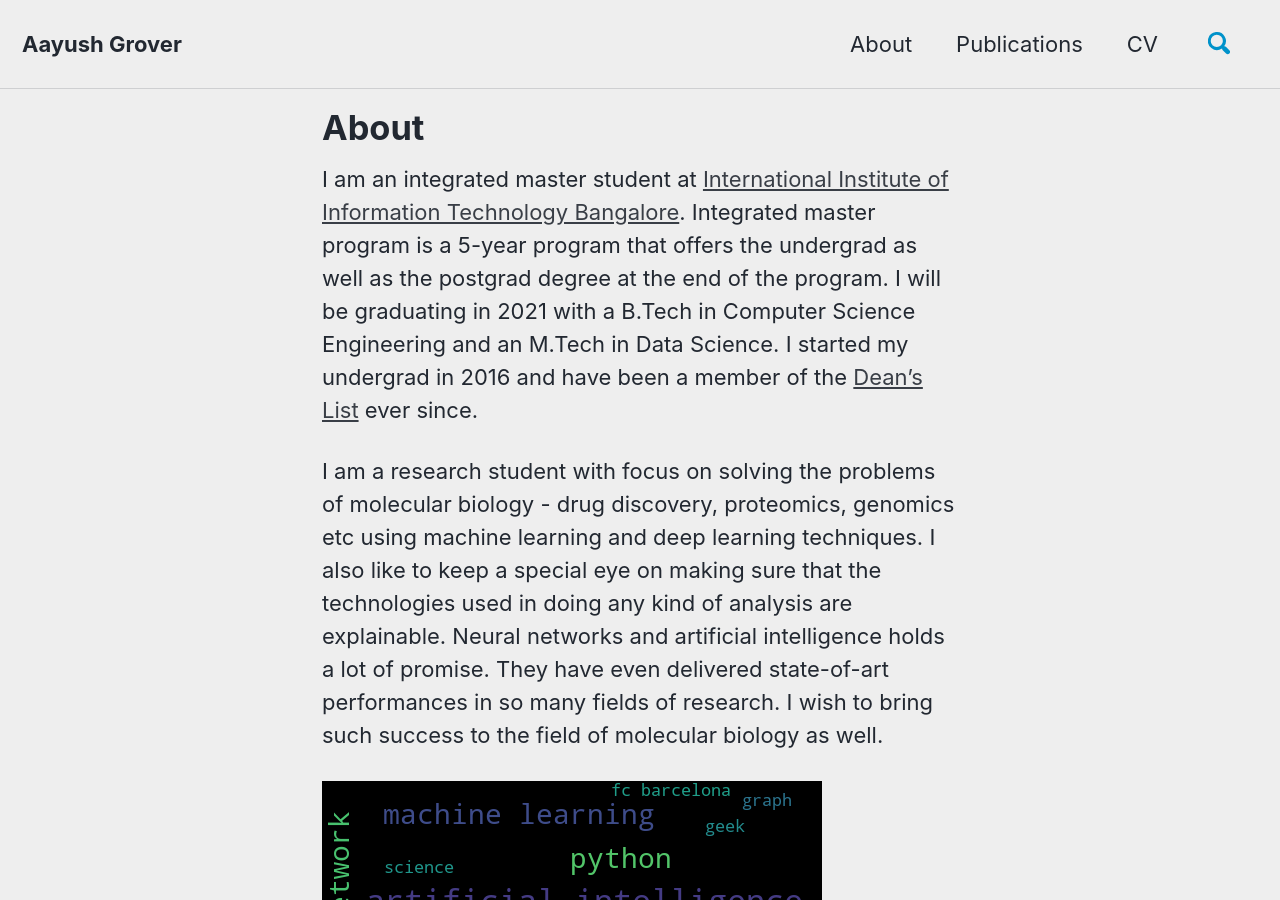
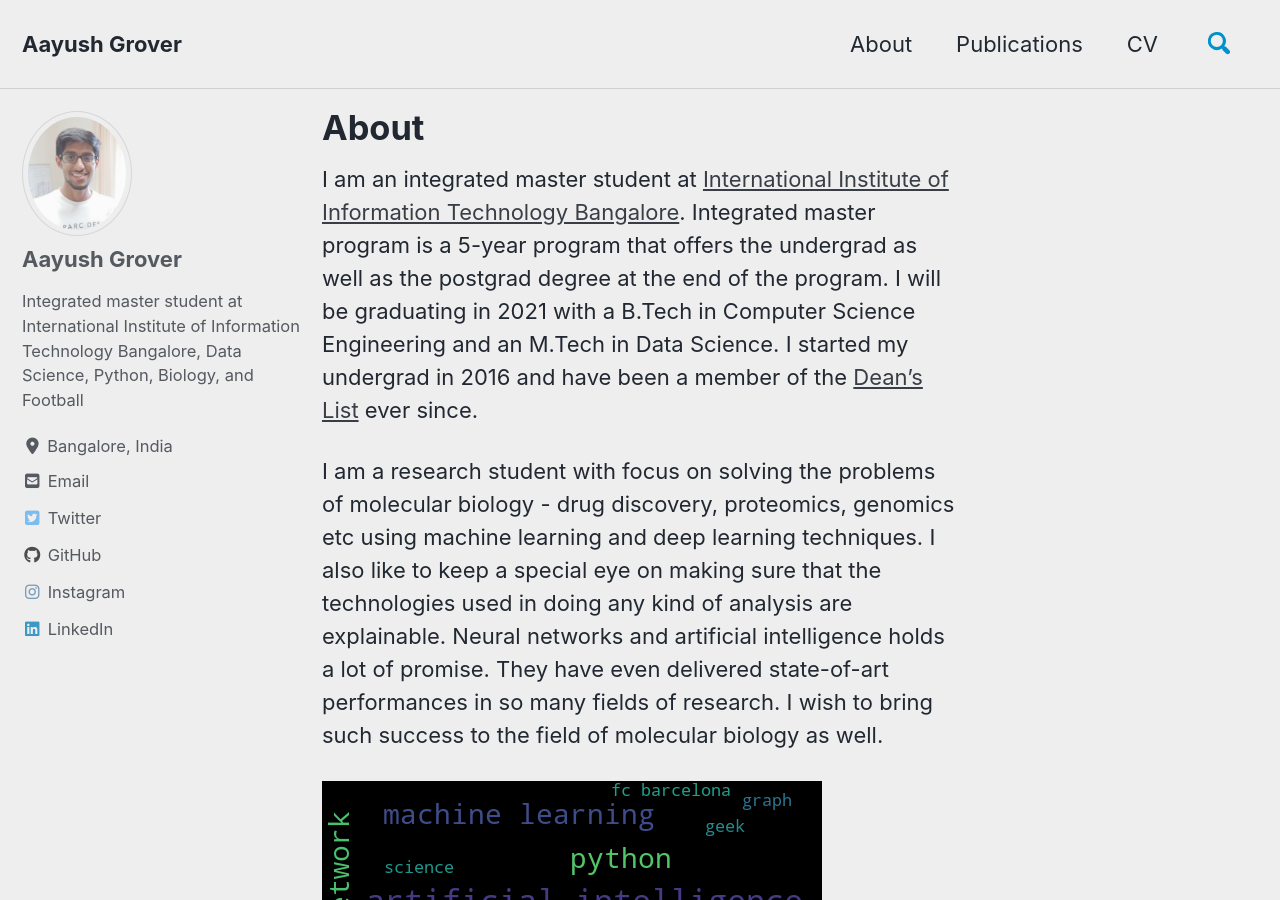
Before and after one commit to AayushGrover/AayushGrover.github.io, a Jekyll site: the page built from _pages/about.md, in a window 1280 px wide and 900 px high. Built offline with Jekyll 4.4.1, drawn with Linux system fonts in a browser that asks for light colours; cached includes are drawn as plain includes; nearby versions of some CDN libraries; part of the change alters nothing that is shown.

```diff
--- a/_pages/about.md
+++ b/_pages/about.md
@@ -1,14 +1,6 @@
 ---
 permalink: /about/
 title: "About"
-modified: 2020/06/30
-comments: false
-author_profile: true
-author: "Aayush Grover"
-redirect_from:
-  - /
-  - /home.html
-  - /default.html
 
 ---
 
```
